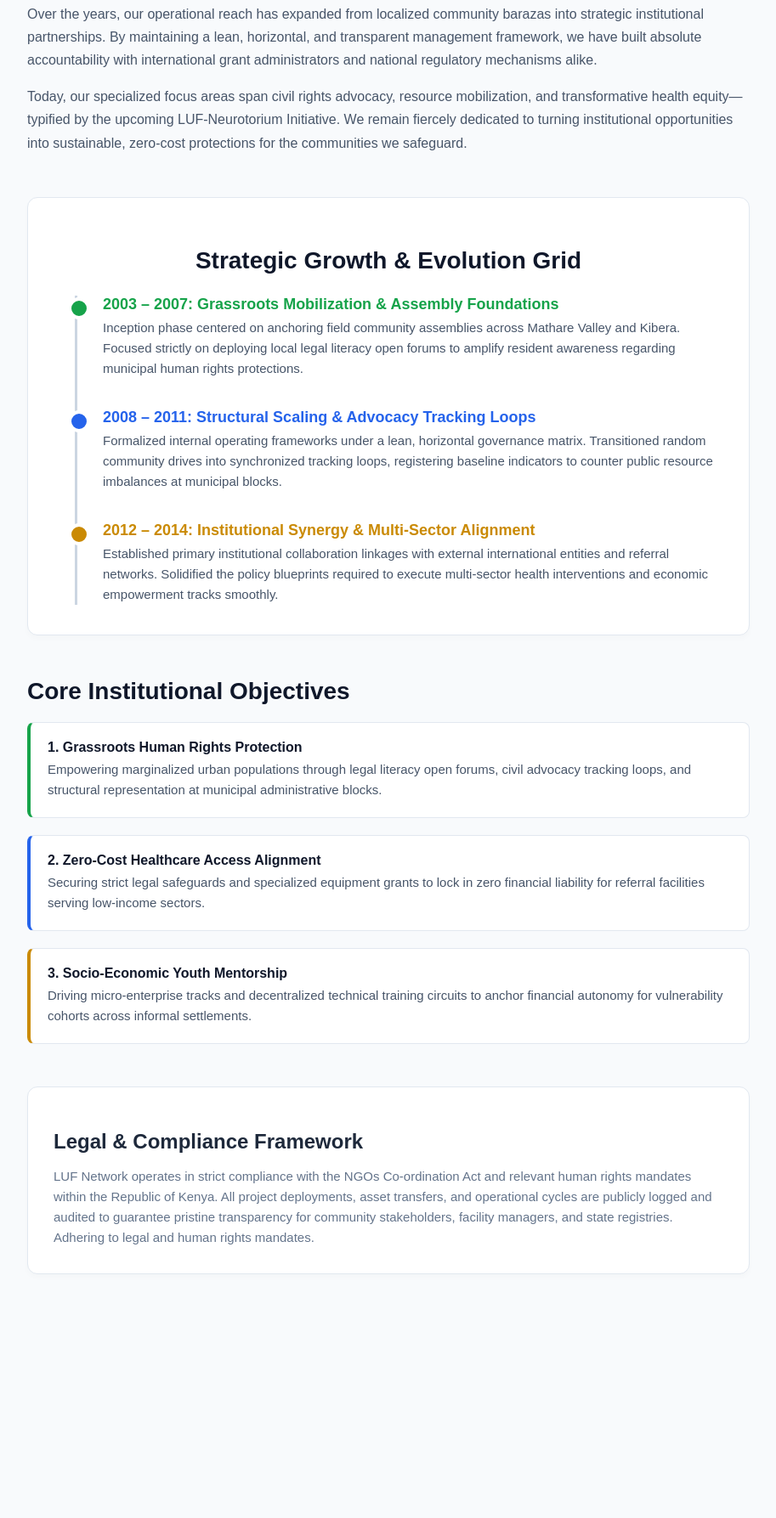
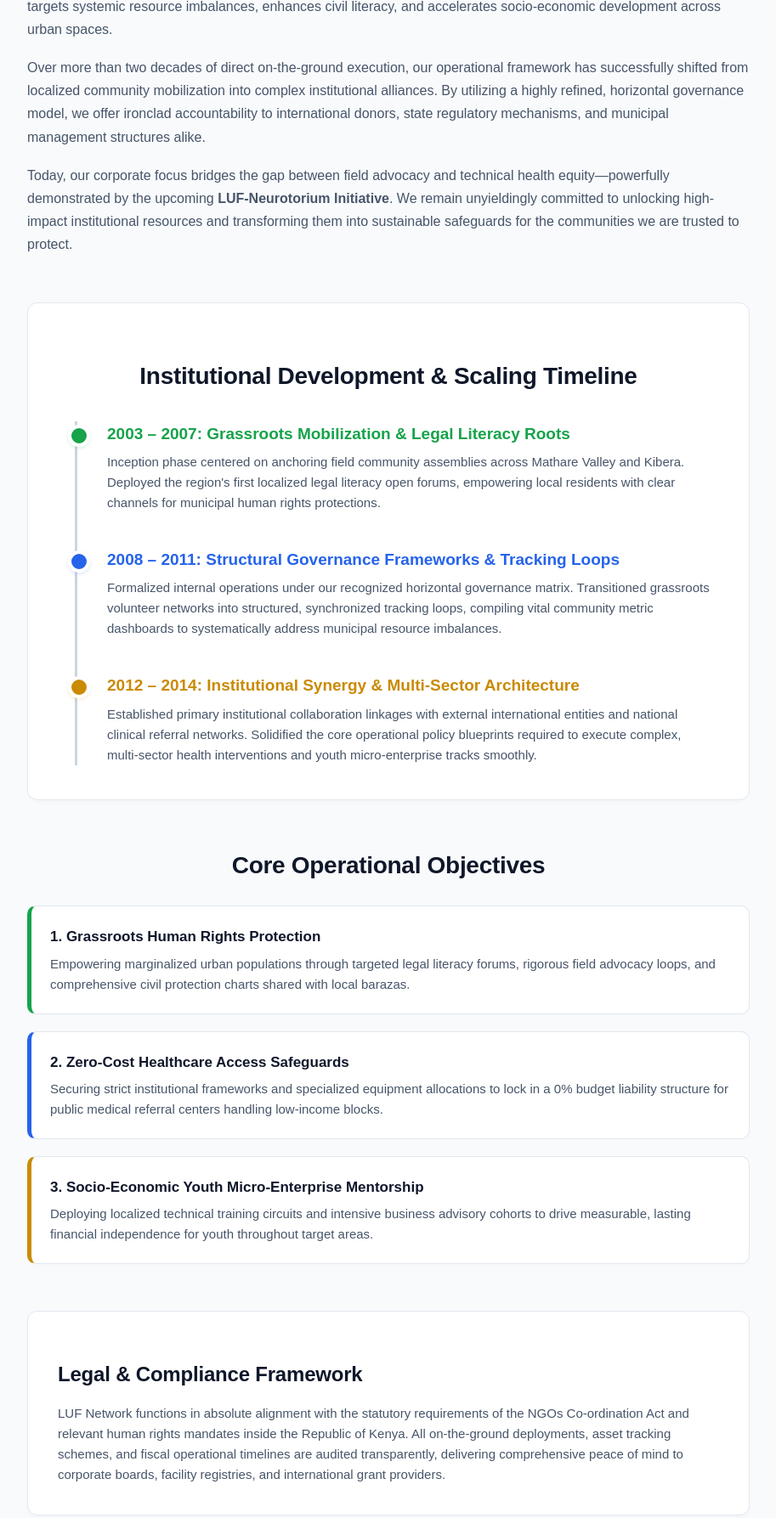
Before and after one commit to lufnetwork/lufnetwork.github.io, a plain HTML site: page about.html in a window 1280 px wide. Shown: the part 369-2156 px from the top of the page at 85% size, without its empty margins (183-1096 px from the left). Before the commit the page ends 1949 px from the top, so only its background shows below. Drawn offline with Linux system fonts and the light colour scheme.

Commit message:
Update about.html

```diff
--- a/about.html
+++ b/about.html
@@ -5,7 +5,7 @@
     <meta name="viewport" content="width=device-width, initial-scale=1.0">
     <title>LUF Network - About Us</title>
 </head>
-<body style="margin: 0; padding: 0; background-color: #f8fafc; font-family: sans-serif;">
+<body style="margin: 0; padding: 0; background-color: #f8fafc; font-family: sans-serif; color: #1e293b; line-height: 1.6;">
 
 <!-- PRISTINE SINGLE NAV BAR -->
 <header style="background-color: #ffffff; padding: 15px 40px; border-bottom: 1px solid #e2e8f0; display: flex; justify-content: space-between; align-items: center; box-shadow: 0 2px 8px rgba(0,0,0,0.04); position: sticky; top: 0; z-index: 1000;">
@@ -23,81 +23,86 @@
     <a href="mailto:solidaritykenya@yahoo.com" style="background-color: #2563eb; color: white; text-decoration: none; padding: 12px 24px; border-radius: 8px; font-weight: 700; font-size: 15px; box-shadow: 0 4px 6px -1px rgba(37, 99, 235, 0.2); letter-spacing: 0.5px; white-space: nowrap !important; display: inline-block;">Get In Touch</a>
 </header>
 
-<!-- MAIN CONTAINER -->
-<main style="max-width: 850px; margin: 0 auto; padding: 40px 20px; text-align: center; display: block;">
-    <!-- SECTION 1: OUR HERITAGE & LEGACY -->
-    <section style="margin-bottom: 50px; text-align: left;">
-        <h1 style="font-size: 42px; color: #0f172a; margin-bottom: 20px; font-weight: 800; font-family: sans-serif; text-align: center;">Our Heritage & Legacy</h1>
-        <p style="font-size: 16px; color: #475569; line-height: 1.7; font-family: sans-serif; margin-bottom: 15px;">
-            The Local Urban Forum Network (LUF Network) was founded on the frontlines of grassroots community advocacy in Nairobi. Established to serve as a voice for the vulnerable, our movement addresses structural imbalances, improves public resource access, and drives socio-economic progression across informal settlements.
+<!-- MAIN PERSUASIVE CONTENT CONTAINER -->
+<main style="max-width: 850px; margin: 0 auto; padding: 50px 20px; text-align: left; display: block;">
+    <!-- SECTION 1: THE FOUNDATIONAL NARRATIVE -->
+    <section style="margin-bottom: 55px;">
+        <h1 style="font-size: 42px; color: #0f172a; margin-bottom: 25px; font-weight: 800; font-family: sans-serif; text-align: center; letter-spacing: -0.5px;">Our Heritage & Legacy</h1>
+        <p style="font-size: 16px; color: #475569; line-height: 1.7; margin-bottom: 18px;">
+            The Local Urban Forum Network (LUF Network) was forged on the frontlines of grassroots community advocacy within Nairobi's informal settlements. Established to serve as a strategic voice for vulnerable populations, our movement targets systemic resource imbalances, enhances civil literacy, and accelerates socio-economic development across urban spaces.
         </p>
-        <p style="font-size: 16px; color: #475569; line-height: 1.7; font-family: sans-serif; margin-bottom: 15px;">
-            Over the years, our operational reach has expanded from localized community barazas into strategic institutional partnerships. By maintaining a lean, horizontal, and transparent management framework, we have built absolute accountability with international grant administrators and national regulatory mechanisms alike.
+        <p style="font-size: 16px; color: #475569; line-height: 1.7; margin-bottom: 18px;">
+            Over more than two decades of direct on-the-ground execution, our operational framework has successfully shifted from localized community mobilization into complex institutional alliances. By utilizing a highly refined, horizontal governance model, we offer ironclad accountability to international donors, state regulatory mechanisms, and municipal management structures alike.
         </p>
-        <p style="font-size: 16px; color: #475569; line-height: 1.7; font-family: sans-serif; margin-bottom: 30px;">
-            Today, our specialized focus areas span civil rights advocacy, resource mobilization, and transformative health equity—typified by the upcoming LUF-Neurotorium Initiative. We remain fiercely dedicated to turning institutional opportunities into sustainable, zero-cost protections for the communities we safeguard.
+        <p style="font-size: 16px; color: #475569; line-height: 1.7;">
+            Today, our corporate focus bridges the gap between field advocacy and technical health equity—powerfully demonstrated by the upcoming <strong>LUF-Neurotorium Initiative</strong>. We remain unyieldingly committed to unlocking high-impact institutional resources and transforming them into sustainable safeguards for the communities we are trusted to protect.
         </p>
     </section>
 
-    <!-- SECTION 2: INSTITUTIONAL DEVELOPMENT TIMELINE (2003 - 2014) -->
-    <section style="margin-bottom: 50px; text-align: left; background-color: #ffffff; padding: 35px; border-radius: 12px; border: 1px solid #e2e8f0; box-shadow: 0 4px 6px rgba(0,0,0,0.02);">
-        <h2 style="font-size: 28px; color: #0f172a; font-weight: 800; margin-bottom: 25px; font-family: sans-serif; text-align: center;">Strategic Growth & Evolution Grid</h2>
+    <!-- SECTION 2: CHRONOLOGICAL EVOLUTION GRID (2003 - 2014) -->
+    <section style="margin-bottom: 55px; background-color: #ffffff; padding: 40px; border-radius: 12px; border: 1px solid #e2e8f0; box-shadow: 0 4px 6px -1px rgba(0,0,0,0.02);">
+        <h2 style="font-size: 28px; color: #0f172a; font-weight: 800; margin-bottom: 30px; text-align: center; letter-spacing: -0.3px;">Institutional Development & Scaling Timeline</h2>
 
-        <div style="position: relative; border-left: 3px solid #cbd5e1; margin-left: 20px; padding-left: 30px;">
+        <!-- Interactive Vertical Timeline Bar Structure -->
+        <div style="position: relative; border-left: 3px solid #cbd5e1; margin-left: 15px; padding-left: 35px;">
 
-            <!-- PHASE 1: 2003 - 2007 -->
-            <div style="margin-bottom: 35px; position: relative;">
-                <div style="position: absolute; left: -41px; top: 2px; width: 18px; height: 18px; background-color: #16a34a; border-radius: 50%; border: 4px solid #ffffff;"></div>
-                <strong style="font-size: 18px; color: #16a34a; display: block; margin-bottom: 5px; font-family: sans-serif;">2003 – 2007: Grassroots Mobilization & Assembly Foundations</strong>
-                <p style="margin: 0; color: #475569; font-size: 15px; line-height: 1.6; font-family: sans-serif;">
-                    Inception phase centered on anchoring field community assemblies across Mathare Valley and Kibera. Focused strictly on deploying local legal literacy open forums to amplify resident awareness regarding municipal human rights protections.
+            <!-- PHASE 1 -->
+            <div style="margin-bottom: 40px; position: relative;">
+                <div style="position: absolute; left: -46px; top: 4px; width: 18px; height: 18px; background-color: #16a34a; border-radius: 50%; border: 4px solid #ffffff; box-shadow: 0 2px 4px rgba(22,163,74,0.15);"></div>
+                <strong style="font-size: 19px; color: #16a34a; display: block; margin-bottom: 6px;">2003 – 2007: Grassroots Mobilization & Legal Literacy Roots</strong>
+                <p style="margin: 0; color: #475569; font-size: 15px; line-height: 1.6;">
+                    Inception phase centered on anchoring field community assemblies across Mathare Valley and Kibera. Deployed the region's first localized legal literacy open forums, empowering local residents with clear channels for municipal human rights protections.
                 </p>
             </div>
 
-            <!-- PHASE 2: 2008 - 2011 -->
-            <div style="margin-bottom: 35px; position: relative;">
-                <div style="position: absolute; left: -41px; top: 2px; width: 18px; height: 18px; background-color: #2563eb; border-radius: 50%; border: 4px solid #ffffff;"></div>
-                <strong style="font-size: 18px; color: #2563eb; display: block; margin-bottom: 5px; font-family: sans-serif;">2008 – 2011: Structural Scaling & Advocacy Tracking Loops</strong>
-                <p style="margin: 0; color: #475569; font-size: 15px; line-height: 1.6; font-family: sans-serif;">
-                    Formalized internal operating frameworks under a lean, horizontal governance matrix. Transitioned random community drives into synchronized tracking loops, registering baseline indicators to counter public resource imbalances at municipal blocks.
+            <!-- PHASE 2 -->
+            <div style="margin-bottom: 40px; position: relative;">
+                <div style="position: absolute; left: -46px; top: 4px; width: 18px; height: 18px; background-color: #2563eb; border-radius: 50%; border: 4px solid #ffffff; box-shadow: 0 2px 4px rgba(37,99,235,0.15);"></div>
+                <strong style="font-size: 19px; color: #2563eb; display: block; margin-bottom: 6px;">2008 – 2011: Structural Governance Frameworks & Tracking Loops</strong>
+                <p style="margin: 0; color: #475569; font-size: 15px; line-height: 1.6;">
+                    Formalized internal operations under our recognized horizontal governance matrix. Transitioned grassroots volunteer networks into structured, synchronized tracking loops, compiling vital community metric dashboards to systematically address municipal resource imbalances.
                 </p>
             </div>
 
-            <!-- PHASE 3: 2012 - 2014 -->
+            <!-- PHASE 3 -->
             <div style="position: relative;">
-                <div style="position: absolute; left: -41px; top: 2px; width: 18px; height: 18px; background-color: #ca8a04; border-radius: 50%; border: 4px solid #ffffff;"></div>
-                <strong style="font-size: 18px; color: #ca8a04; display: block; margin-bottom: 5px; font-family: sans-serif;">2012 – 2014: Institutional Synergy & Multi-Sector Alignment</strong>
-                <p style="margin: 0; color: #475569; font-size: 15px; line-height: 1.6; font-family: sans-serif;">
-                    Established primary institutional collaboration linkages with external international entities and referral networks. Solidified the policy blueprints required to execute multi-sector health interventions and economic empowerment tracks smoothly.
+                <div style="position: absolute; left: -46px; top: 4px; width: 18px; height: 18px; background-color: #ca8a04; border-radius: 50%; border: 4px solid #ffffff; box-shadow: 0 2px 4px rgba(202,138,4,0.15);"></div>
+                <strong style="font-size: 19px; color: #ca8a04; display: block; margin-bottom: 6px;">2012 – 2014: Institutional Synergy & Multi-Sector Architecture</strong>
+                <p style="margin: 0; color: #475569; font-size: 15px; line-height: 1.6;">
+                    Established primary institutional collaboration linkages with external international entities and national clinical referral networks. Solidified the core operational policy blueprints required to execute complex, multi-sector health interventions and youth micro-enterprise tracks smoothly.
                 </p>
             </div>
 
         </div>
     </section>
-    <!-- SECTION 3: THE 3 STRATEGIC GOALS -->
-    <section style="margin-bottom: 50px; text-align: left;">
-        <h2 style="font-size: 28px; color: #0f172a; font-weight: 800; margin-bottom: 20px; font-family: sans-serif;">Core Institutional Objectives</h2>
-        <div style="display: grid; gap: 20px; margin-bottom: 15px;">
-            <div style="background: #ffffff; padding: 20px; border-radius: 8px; border: 1px solid #e2e8f0; border-left: 4px solid #16a34a;">
-                <strong style="color: #0f172a; display: block; font-size: 16px; margin-bottom: 5px;">1. Grassroots Human Rights Protection</strong>
-                <p style="margin: 0; color: #475569; font-size: 15px; line-height: 1.6;">Empowering marginalized urban populations through legal literacy open forums, civil advocacy tracking loops, and structural representation at municipal administrative blocks.</p>
+    <!-- SECTION 3: STRATEGIC INSTITUTIONAL PILLARS -->
+    <section style="margin-bottom: 55px;">
+        <h2 style="font-size: 28px; color: #0f172a; font-weight: 800; margin-bottom: 25px; text-align: center; letter-spacing: -0.3px;">Core Operational Objectives</h2>
+        <div style="display: grid; gap: 20px;">
+
+            <div style="background: #ffffff; padding: 22px; border-radius: 10px; border: 1px solid #e2e8f0; border-left: 5px solid #16a34a; box-shadow: 0 2px 4px rgba(0,0,0,0.01);">
+                <strong style="color: #0f172a; display: block; font-size: 17px; margin-bottom: 6px;">1. Grassroots Human Rights Protection</strong>
+                <p style="margin: 0; color: #475569; font-size: 15px; line-height: 1.6;">Empowering marginalized urban populations through targeted legal literacy forums, rigorous field advocacy loops, and comprehensive civil protection charts shared with local barazas.</p>
             </div>
-            <div style="background: #ffffff; padding: 20px; border-radius: 8px; border: 1px solid #e2e8f0; border-left: 4px solid #2563eb;">
-                <strong style="color: #0f172a; display: block; font-size: 16px; margin-bottom: 5px;">2. Zero-Cost Healthcare Access Alignment</strong>
-                <p style="margin: 0; color: #475569; font-size: 15px; line-height: 1.6;">Securing strict legal safeguards and specialized equipment grants to lock in zero financial liability for referral facilities serving low-income sectors.</p>
+
+            <div style="background: #ffffff; padding: 22px; border-radius: 10px; border: 1px solid #e2e8f0; border-left: 5px solid #2563eb; box-shadow: 0 2px 4px rgba(0,0,0,0.01);">
+                <strong style="color: #0f172a; display: block; font-size: 17px; margin-bottom: 6px;">2. Zero-Cost Healthcare Access Safeguards</strong>
+                <p style="margin: 0; color: #475569; font-size: 15px; line-height: 1.6;">Securing strict institutional frameworks and specialized equipment allocations to lock in a 0% budget liability structure for public medical referral centers handling low-income blocks.</p>
             </div>
-            <div style="background: #ffffff; padding: 20px; border-radius: 8px; border: 1px solid #e2e8f0; border-left: 4px solid #ca8a04;">
-                <strong style="color: #0f172a; display: block; font-size: 16px; margin-bottom: 5px;">3. Socio-Economic Youth Mentorship</strong>
-                <p style="margin: 0; color: #475569; font-size: 15px; line-height: 1.6;">Driving micro-enterprise tracks and decentralized technical training circuits to anchor financial autonomy for vulnerability cohorts across informal settlements.</p>
+
+            <div style="background: #ffffff; padding: 22px; border-radius: 10px; border: 1px solid #e2e8f0; border-left: 5px solid #ca8a04; box-shadow: 0 2px 4px rgba(0,0,0,0.01);">
+                <strong style="color: #0f172a; display: block; font-size: 17px; margin-bottom: 6px;">3. Socio-Economic Youth Micro-Enterprise Mentorship</strong>
+                <p style="margin: 0; color: #475569; font-size: 15px; line-height: 1.6;">Deploying localized technical training circuits and intensive business advisory cohorts to drive measurable, lasting financial independence for youth throughout target areas.</p>
             </div>
+
         </div>
     </section>
 
-    <!-- SECTION 4: LEGAL & COMPLIANCE FRAMEWORK -->
-    <section style="background-color: #ffffff; padding: 30px; border-radius: 12px; border: 1px solid #e2e8f0; box-shadow: 0 4px 6px rgba(0,0,0,0.02); text-align: left; margin-bottom: 40px;">
-        <h2 style="font-size: 24px; color: #1e293b; font-weight: 700; margin-bottom: 15px; font-family: sans-serif;">Legal & Compliance Framework</h2>
-        <p style="font-size: 15px; color: #64748b; line-height: 1.6; font-family: sans-serif; margin-bottom: 0;">
-            LUF Network operates in strict compliance with the NGOs Co-ordination Act and relevant human rights mandates within the Republic of Kenya. All project deployments, asset transfers, and operational cycles are publicly logged and audited to guarantee pristine transparency for community stakeholders, facility managers, and state registries. Adhering to legal and human rights mandates.
+    <!-- SECTION 4: IRONCLAD COMPLIANCE & LEGAL FRAMEWORK -->
+    <section style="background-color: #ffffff; padding: 35px; border-radius: 12px; border: 1px solid #e2e8f0; box-shadow: 0 4px 6px rgba(0,0,0,0.02); text-align: left; margin-bottom: 20px;">
+        <h2 style="font-size: 24px; color: #0f172a; font-weight: 800; margin-bottom: 15px; letter-spacing: -0.2px;">Legal & Compliance Framework</h2>
+        <p style="font-size: 15px; color: #475569; line-height: 1.6; margin: 0;">
+            LUF Network functions in absolute alignment with the statutory requirements of the NGOs Co-ordination Act and relevant human rights mandates inside the Republic of Kenya. All on-the-ground deployments, asset tracking schemes, and fiscal operational timelines are audited transparently, delivering comprehensive peace of mind to corporate boards, facility registries, and international grant providers.
         </p>
     </section>
 
```
